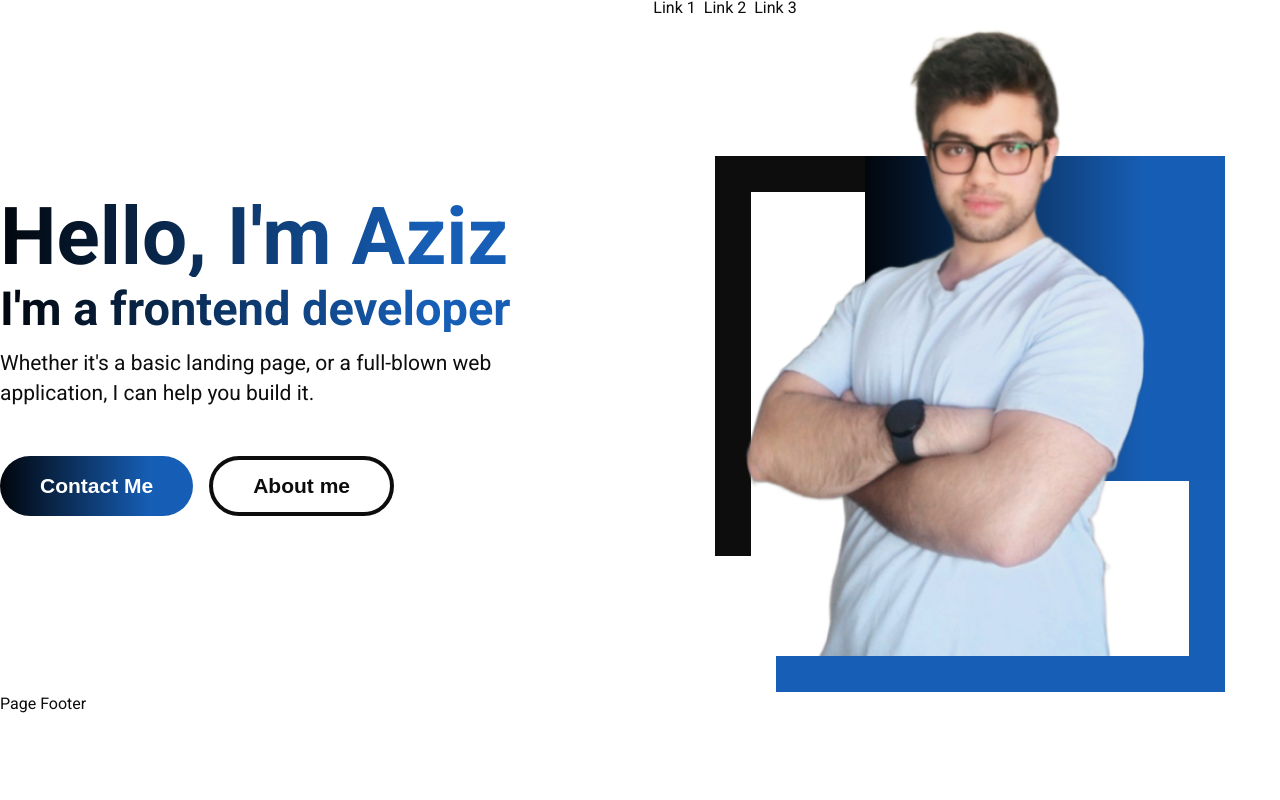
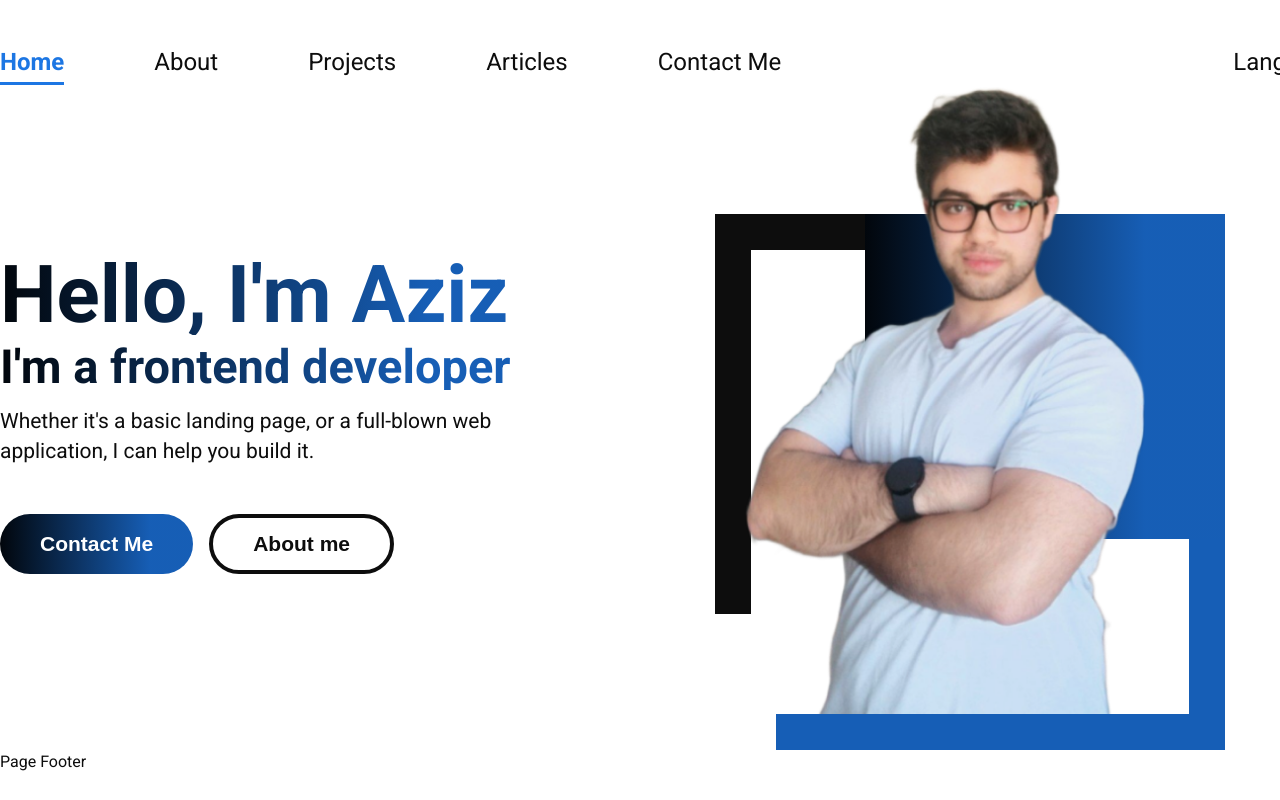
Before and after one commit to aziznal/aziznal.com, a Next.js app: page / in a window 1280 px wide. Shown: the top 800 px of the page. Built offline with nearby package versions, Linux system fonts and the light colour scheme.

Commit message:
setup header styles with links

```diff
--- /dev/null
+++ b/components/Header/Header.module.scss
@@ -0,0 +1,60 @@
+.header {
+    display: flex;
+    flex-direction: row;
+
+    justify-content: space-between;
+    align-items: center;
+
+    gap: 16px;
+
+    font-size: 24px;
+
+    padding-top: 50px;
+}
+
+.link-container {
+    display: flex;
+    flex-direction: row;
+
+    justify-content: center;
+    align-items: center;
+
+    gap: 90px;
+}
+
+.link {
+    position: relative;
+
+    cursor: pointer;
+
+    &[data-active],
+    &:hover {
+        color: var(--clr-primary-400);
+        font-weight: bold;
+
+        &::after {
+            content: "";
+            display: block;
+
+            position: absolute;
+
+            margin-top: 8px;
+
+            width: 100%;
+            height: 3px;
+
+            animation: lineExpand 0.3s ease-in-out;
+
+            background-color: var(--clr-primary-400);
+        }
+    }
+}
+
+@keyframes lineExpand {
+    from {
+        width: 0;
+    }
+    to {
+        width: 100%;
+    }
+}
--- a/components/Header/Header.tsx
+++ b/components/Header/Header.tsx
@@ -1,9 +1,22 @@
+import styles from "./Header.module.scss";
+
 export function Header() {
     return (
-        <header className="d-flex fx-row fx-main-axis-center fx-cross-axis-center fx-gap-2">
-            <span>Link 1</span>
-            <span>Link 2</span>
-            <span>Link 3</span>
+        <header className={styles["header"]}>
+            <div className={styles["link-container"]}>
+                <span className={styles["link"]} data-active>
+                    Home
+                </span>
+                <span className={styles["link"]}>About</span>
+                <span className={styles["link"]}>Projects</span>
+                <span className={styles["link"]}>Articles</span>
+                <span className={styles["link"]}>Contact Me</span>
+            </div>
+
+            <div className={styles["link-container"]}>
+                <span>Lang</span>
+                <span>Theme</span>
+            </div>
         </header>
     );
 }
```
